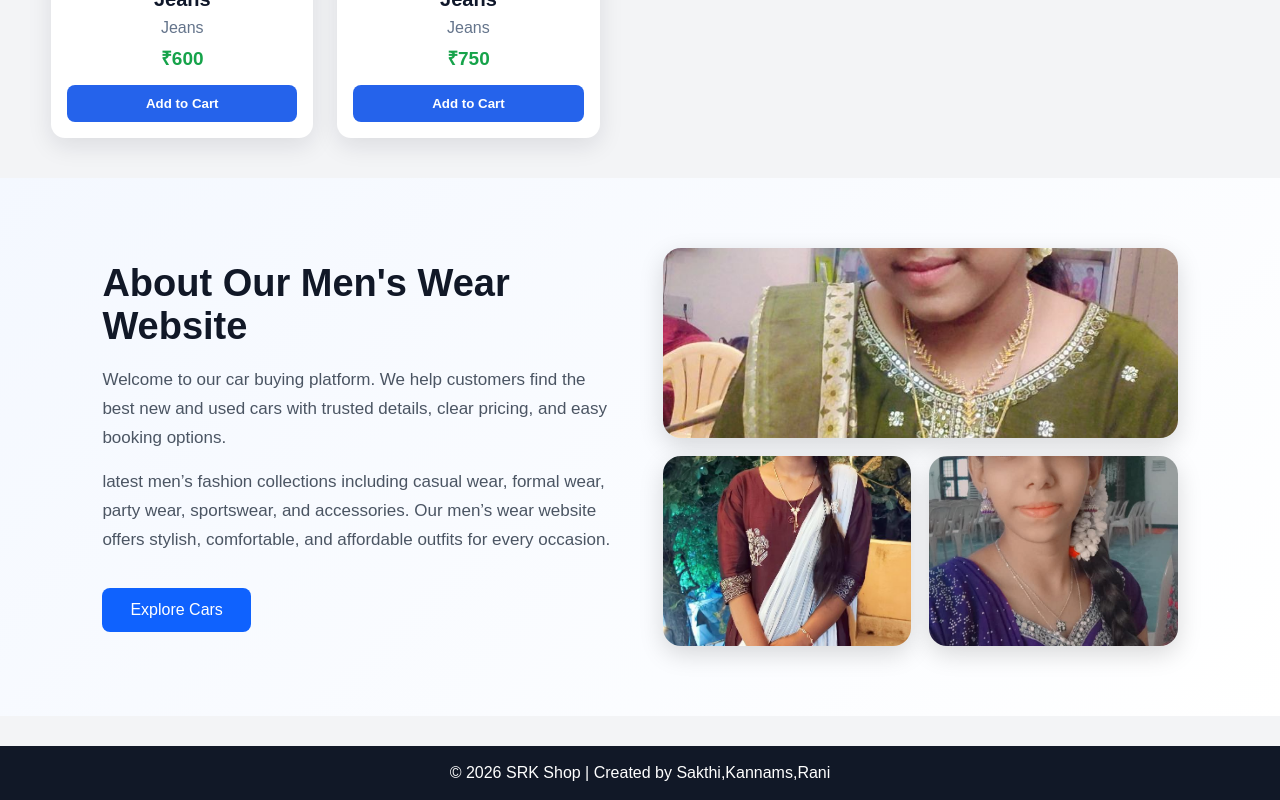
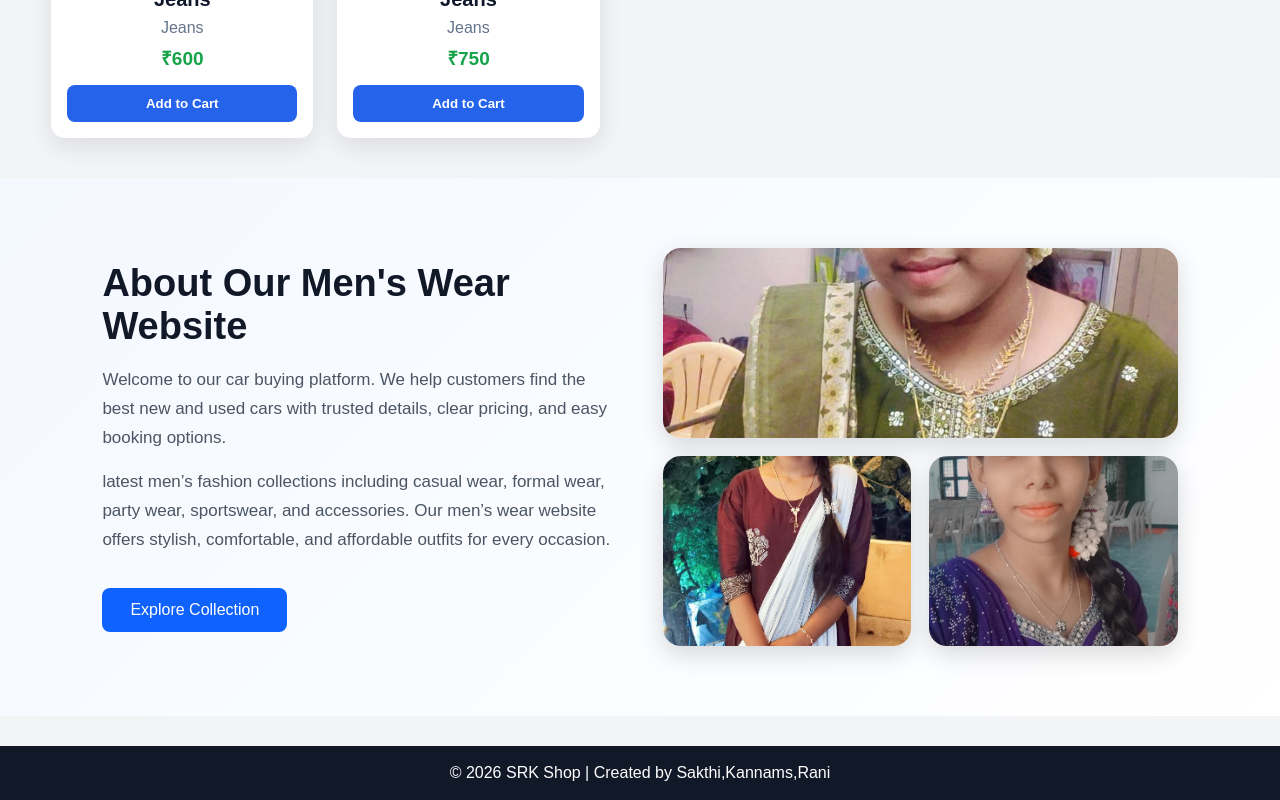
Before and after one commit to rani26066/Mens_style, a React app: page / in a window 1280 px wide. Shown: the part 5061-5861 px from the top of the page. Built offline with nearby package versions, Linux system fonts and the light colour scheme; the HTML template or start-up script is replaced by a standard one.

Commit message:
create a new commit file

```diff
--- a/src/App.jsx
+++ b/src/App.jsx
@@ -405,7 +405,7 @@ function App() {
             outfits for every occasion.
           </p>
 
-          <button className="about-104">Explore Cars</button>
+          <button className="about-104">Explore Collection</button>
         </div>
 
         <div className="about-105">
```
